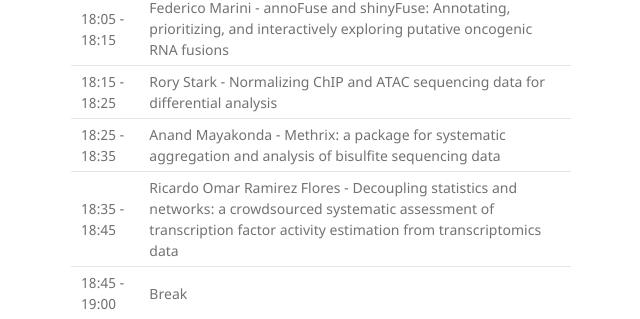
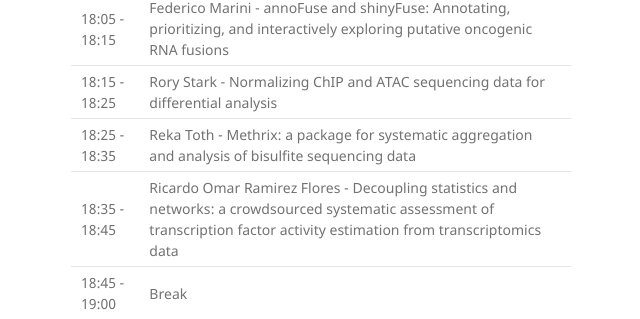
Before and after one commit to Bioconductor/EuroBioc2020, a Jekyll site: the page built from docs/conference_schedule.md, in a window 1280 px wide and 900 px high, scrolled down 1105 px. Shown: the part 135-454 px from the top of the window, without its empty margins (499-1139 px from the left). Built offline with Jekyll 4.4.1, drawn with Linux system fonts in a browser that asks for light colours.

```diff
--- a/docs/conference_schedule.md
+++ b/docs/conference_schedule.md
@@ -30,7 +30,7 @@ The conference will take place on 14-18 December 2020, from 14:00 to 20:00 CET.
 | 17:55 - 18:05 | Break |
 | 18:05 - 18:15 | Federico Marini - annoFuse and shinyFuse: Annotating, prioritizing, and interactively exploring putative oncogenic RNA fusions |
 | 18:15 - 18:25 | Rory Stark - Normalizing ChIP and ATAC sequencing data for differential analysis |
-| 18:25 - 18:35 | Anand Mayakonda - Methrix: a package for systematic aggregation and analysis of bisulfite sequencing data |
+| 18:25 - 18:35 | Reka Toth - Methrix: a package for systematic aggregation and analysis of bisulfite sequencing data |
 | 18:35 - 18:45 | Ricardo Omar Ramirez Flores - Decoupling statistics and networks: a crowdsourced systematic assessment of transcription factor activity estimation from transcriptomics data |
 | 18:45 - 19:00 | Break |
 | 19:00 - 20:00 | Birds of a feather 1:  Infrastructure to enable spatially resolved transcriptomics data analysis with Bioconductor (Dario Righelli) |
```
Also changed, not shown: docs/book_of_abstracts.md (+1 -1 lines).
